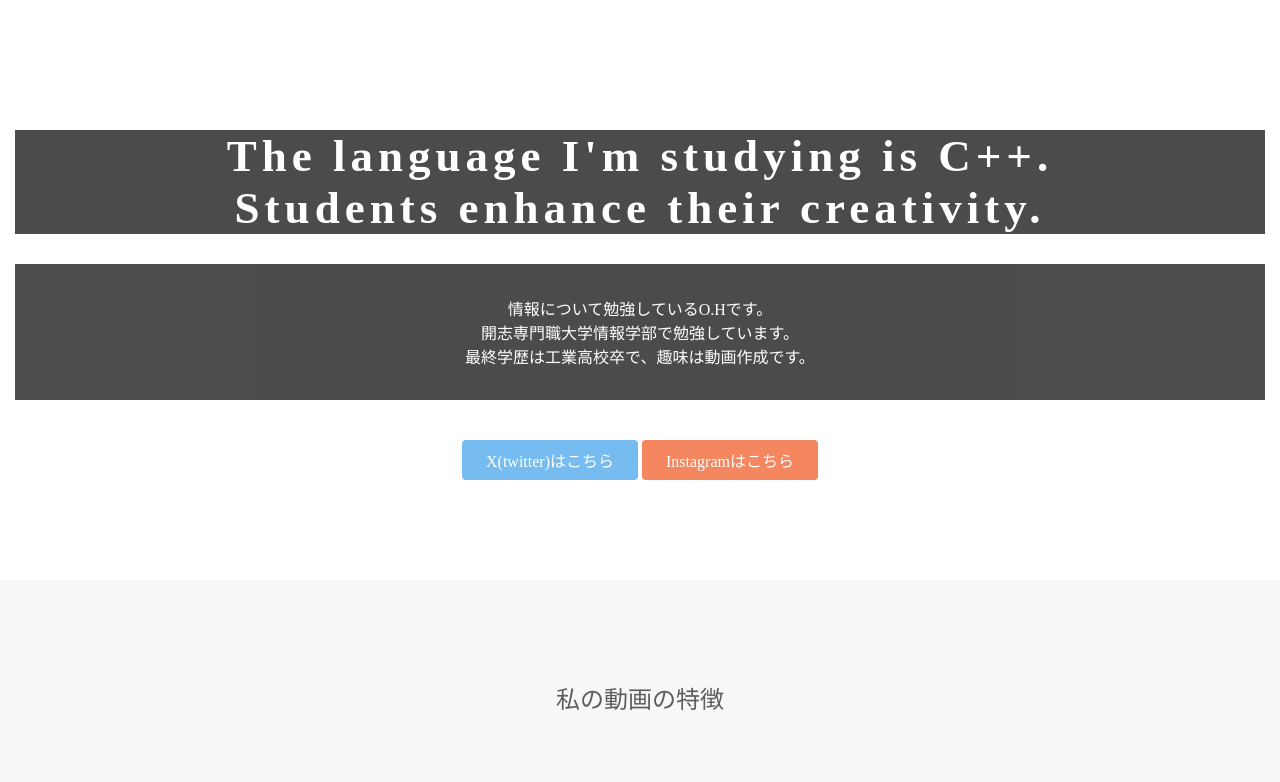
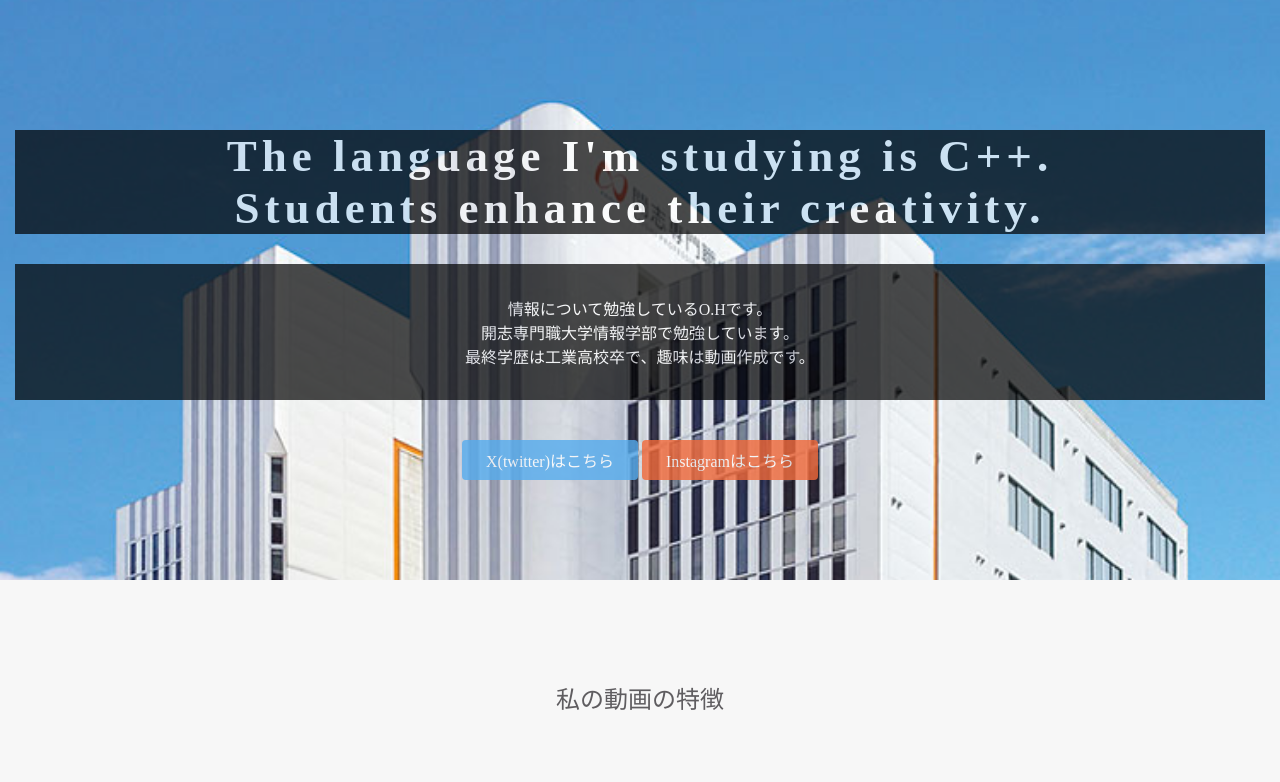
Before and after one commit to Othy0104/Othy0104.github.io, a plain HTML site: page index.html in a window 1280 px wide. Shown: the part 80-862 px from the top of the page. Drawn offline with Linux system fonts and the light colour scheme.

Commit message:
Update stylesheet.css

```diff
--- a/stylesheet.css
+++ b/stylesheet.css
@@ -19,7 +19,7 @@
 
   .top-wrapper {
     padding: 180px 0 100px 0;
-    background-image: url(./img/yoneyama-1.jpg);
+    background-image: url(yoneyama-1.jpg);
     background-size: cover;
     color: rgb(255, 255, 255);
     text-align: center;
```
